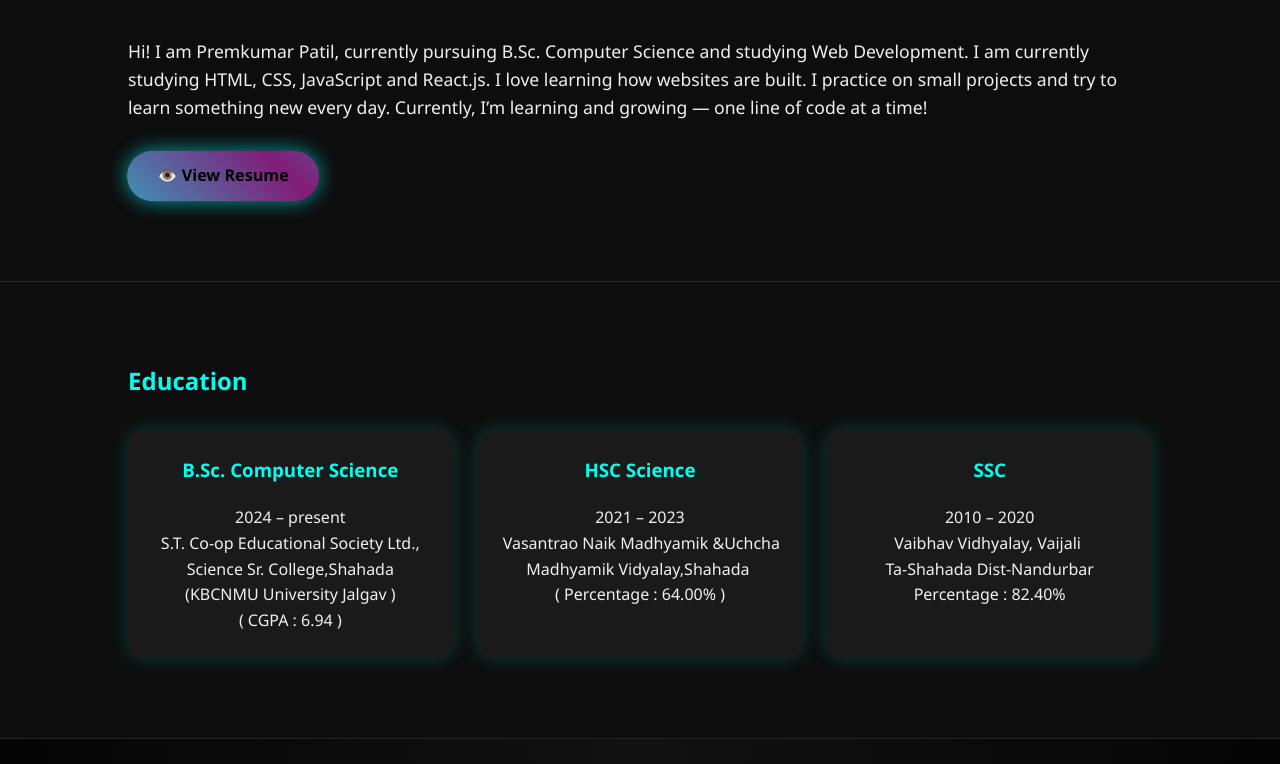
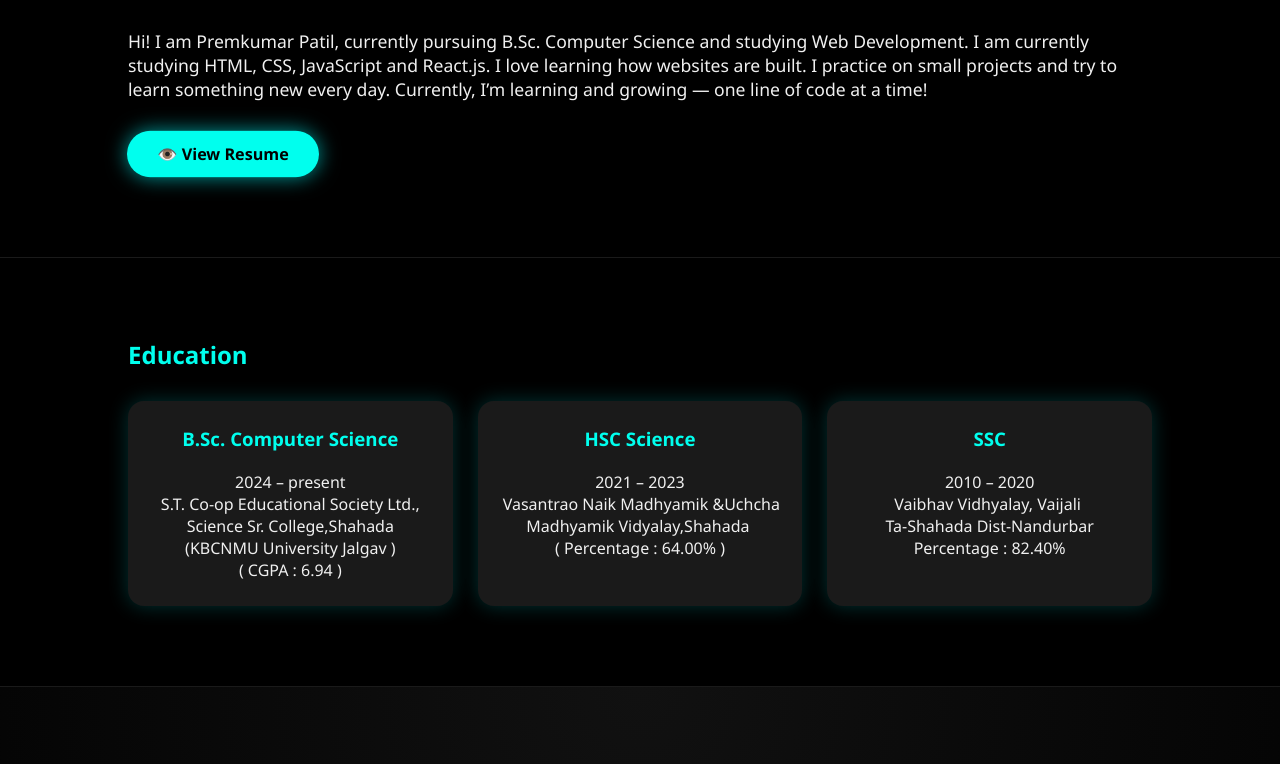
Before and after one commit to premkumarpatil05/Portfolio, a plain HTML site: page index.html in a window 1280 px wide. Shown: the part 1144-1908 px from the top of the page. Drawn offline with nearby package versions, Linux system fonts and the light colour scheme.

Commit message:
button style  edit

```diff
--- a/index.html
+++ b/index.html
@@ -91,7 +91,7 @@
       font-family: 'Segoe UI', Tahoma, Geneva, Verdana, sans-serif;
     }
 
-    body {
+    {
       background: #0d0d0d;
       color: #f0f0f0;
       line-height: 1.6;
@@ -552,7 +552,7 @@
 
     #contact button {
       padding: 10px;
-      background: linear-gradient(45deg, #00ffee, #e528d28b, #00ffee);
+     background: linear-gradient(45deg, #00ffee, #00ffee);
       background-size: 300% 300%;
       border: none;
       border-radius: 8px;
@@ -681,7 +681,7 @@
       padding: 12px 30px;
       border: none;
       border-radius: 30px;
-      background: linear-gradient(45deg, #00ffee, #e528d28b, #00ffee);
+     background: linear-gradient(45deg, #00ffee, #00ffee);
       background-size: 300% 300%;
       color: #000;
       font-weight: bold;
```
